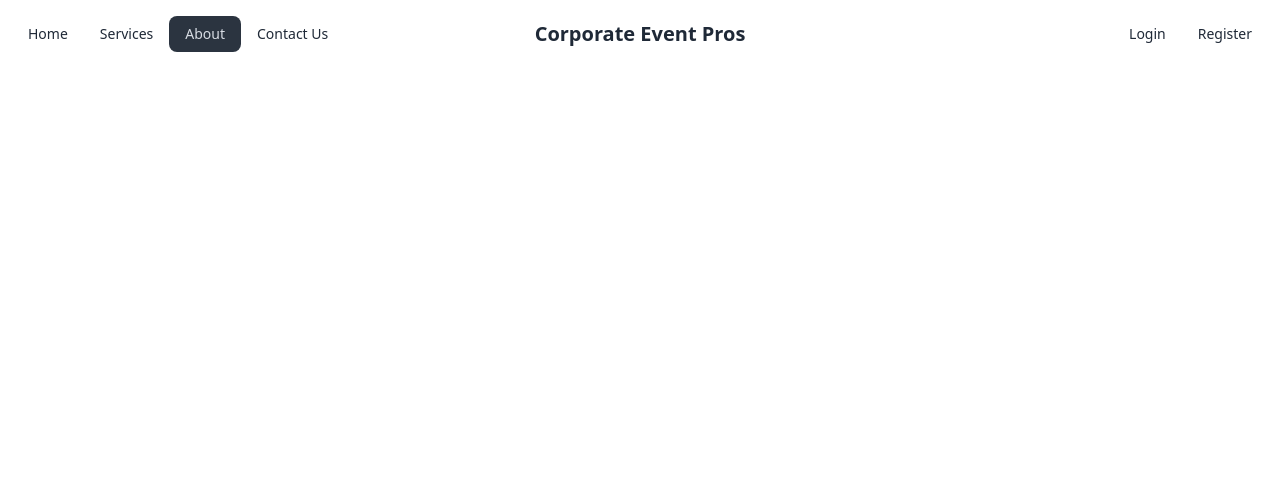
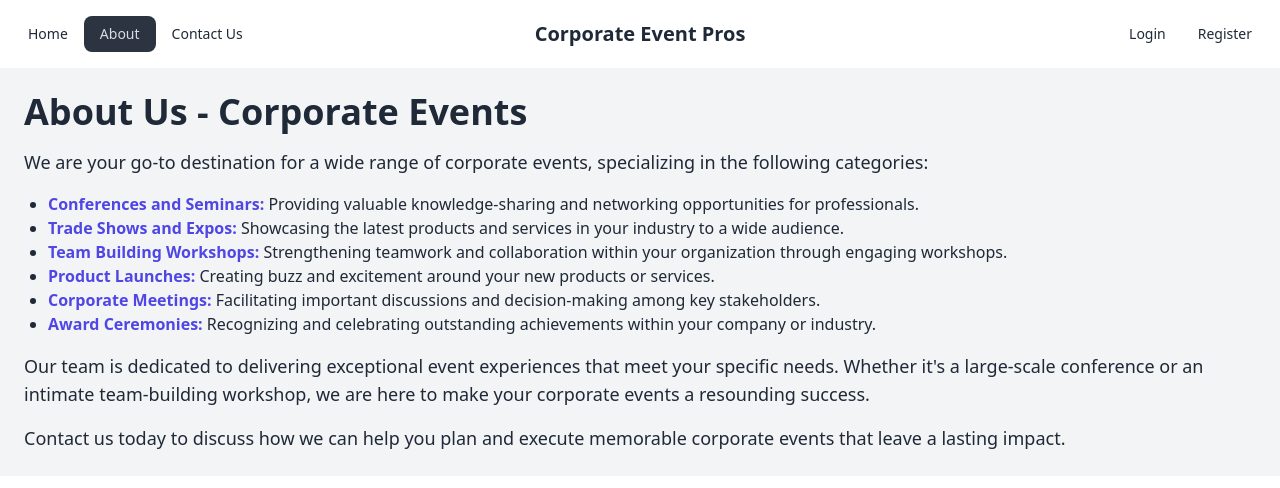
Before and after one commit to Ashraful5251/assingment-9, a React (Vite) app: page /about in a window 1280 px wide. Shown: the top 488 px of the page. Built offline with nearby package versions, Linux system fonts and the light colour scheme.

Commit message:
about added

```diff
--- a/src/components/Navbar.jsx
+++ b/src/components/Navbar.jsx
@@ -7,9 +7,6 @@ const Navbar = () => {
         <ul className="menu menu-horizontal px-1">
           <li>
             <NavLink to="/">Home</NavLink>
-          </li>
-          <li>
-            <NavLink to="/services">Services</NavLink>
           </li>
           <li>
             <NavLink to="/about">About</NavLink>
--- a/src/components/about/about.jsx
+++ b/src/components/about/about.jsx
@@ -2,10 +2,56 @@ import React from "react";
 
 const about = () => {
   return (
-    <div>
-      <h1>Our Services</h1>
-      {/* Add content related to services */}
-      <h4>aaaaaa</h4>
+    <div className="bg-gray-100 p-6">
+      <h1 className="text-4xl font-semibold mb-4">
+        About Us - Corporate Events
+      </h1>
+      <p className="text-lg mb-4">
+        We are your go-to destination for a wide range of corporate events,
+        specializing in the following categories:
+      </p>
+      <ul className="list-disc pl-6 mb-4">
+        <li>
+          <strong className="text-indigo-600">Conferences and Seminars:</strong>{" "}
+          Providing valuable knowledge-sharing and networking opportunities for
+          professionals.
+        </li>
+        <li>
+          <strong className="text-indigo-600">Trade Shows and Expos:</strong>{" "}
+          Showcasing the latest products and services in your industry to a wide
+          audience.
+        </li>
+        <li>
+          <strong className="text-indigo-600">Team Building Workshops:</strong>{" "}
+          Strengthening teamwork and collaboration within your organization
+          through engaging workshops.
+        </li>
+        <li>
+          <strong className="text-indigo-600">Product Launches:</strong>{" "}
+          Creating buzz and excitement around your new products or services.
+        </li>
+        <li>
+          <strong className="text-indigo-600">Corporate Meetings:</strong>{" "}
+          Facilitating important discussions and decision-making among key
+          stakeholders.
+        </li>
+        <li>
+          <strong className="text-indigo-600">Award Ceremonies:</strong>{" "}
+          Recognizing and celebrating outstanding achievements within your
+          company or industry.
+        </li>
+        {/* Add more categories as needed */}
+      </ul>
+      <p className="text-lg mb-4">
+        Our team is dedicated to delivering exceptional event experiences that
+        meet your specific needs. Whether it's a large-scale conference or an
+        intimate team-building workshop, we are here to make your corporate
+        events a resounding success.
+      </p>
+      <p className="text-lg">
+        Contact us today to discuss how we can help you plan and execute
+        memorable corporate events that leave a lasting impact.
+      </p>
     </div>
   );
 };
--- /dev/null
+++ b/src/components/contact us/Contact.jsx
@@ -0,0 +1,11 @@
+import React from "react";
+
+const Contact = () => {
+  return (
+    <div>
+      <h2>COntact</h2>
+    </div>
+  );
+};
+
+export default Contact;
```
Also changed, not shown: src/main.jsx (+7 -2 lines).
